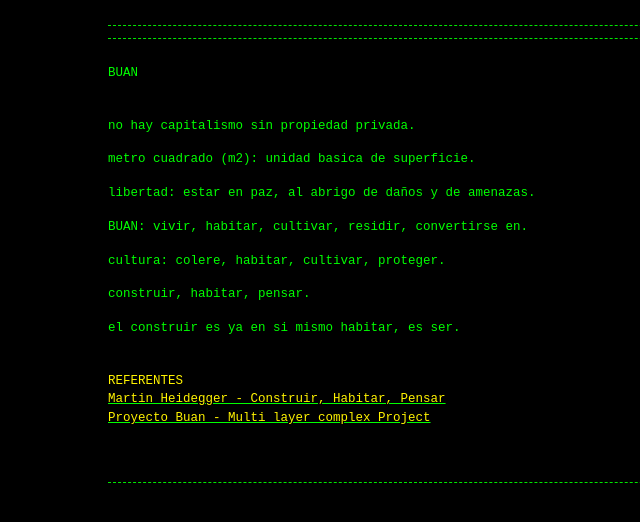
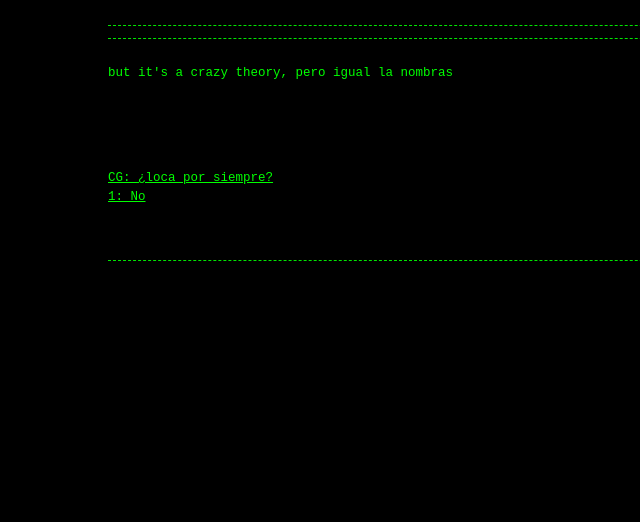
Before and after one commit to Guerrillaradio/watchtower, a Jekyll site: the page built from index.md, in a window 1280 px wide. Shown: the top 522 px of the page, without its empty margins (232-872 px from the left). Built offline with Jekyll 4.4.1, drawn with Linux system fonts in a browser that asks for light colours; our own code applies the rules of GitHub Pages for plain Markdown files.

Commit message:
Update index.md

```diff
--- a/index.md
+++ b/index.md
@@ -1,14 +1,8 @@
 
-<p>BUAN
+<p>but it's a crazy theory, pero igual la nombras
 
-<p>no hay capitalismo sin propiedad privada.
-<p>metro cuadrado (m2): unidad basica de superficie.
-<p>libertad: estar en paz, al abrigo de daños y de amenazas.
-<p>BUAN: vivir, habitar, cultivar, residir, convertirse en.
-<p>cultura: colere, habitar, cultivar, proteger.
-<p>construir, habitar, pensar.
-<p>el construir es ya en si mismo habitar, es ser.
+<p>
 
-<div><font color="#fff300">REFERENTES</font></div><div></div><div><font color="#fff300"> </font><font color="#fff300"> </font></div>
-<a href="https://wiki.ead.pucv.cl/images/archive/7/70/20111011141115%21Construir_habitar_pensar_heidegger.pdf"><div><font color="#fff300">Martin Heidegger - Construir, Habitar, Pensar</font></div><div></div><div><font color="#fff300"> </font><font color="#fff300"> </font></div>
-<a href="https://github.com/Guerrillaradio/buanproject"><div><font color="#fff300">Proyecto Buan - Multi layer complex Project</font></div><div></div><div><font color="#fff300"> </font><font color="#fff300"> </font></div></a>
+<div><font color="#00ff00"></font></div><div></div><div><font color="#00ff00"> </font><font color="#00ff00"> </font></div>
+<a href="https://www.youtube.com/watch?v=IdzXbIW9kxY&t=1055s"><div><font color="#00ff00">CG: ¿loca por siempre?</font></div><div></div><div><font color="#00ff00"> </font><font color="#00ff00"> </font></div>
+<a href="https://www.youtube.com/watch?v=IdzXbIW9kxY&t=1441s"><div><font color="#00ff00">1: No</font></div><div></div><div><font color="#00ff00"> </font><font color="#00ff00"> </font></div></a>
```
